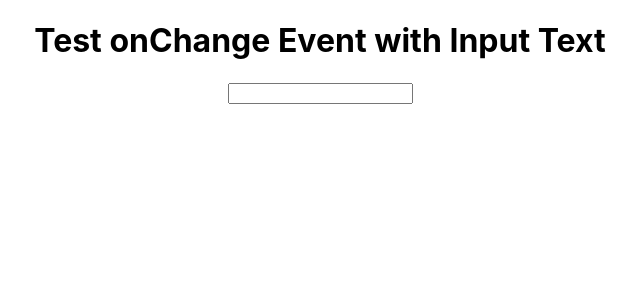
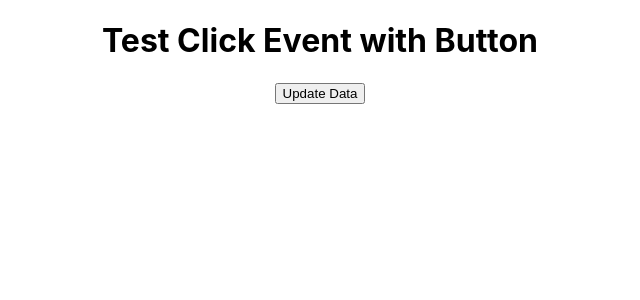
Before and after one commit to Faizanulghani/react-testing, a React (Create React App) app: page / in a window 1280 px wide. Shown: the top 300 px of the page, without its empty margins (320-960 px from the left). Built offline with nearby package versions, Linux system fonts and the light colour scheme.

Commit message:
Click event test case with button

```diff
--- a/src/App.js
+++ b/src/App.js
@@ -1,17 +1,13 @@
-import logo from "./logo.svg";
 import "./App.css";
 import { useState } from "react";
 
 function App() {
-  let [data, setData] = useState();
+  let [data, setData] = useState("");
   return (
     <div className="App">
-      <h1>Test onChange Event with Input Text</h1>
-      <input
-        type="text"
-        onChange={(e) => setData(e.target.value+" world")}
-        value={data}
-      />
+      <h1>Test Click Event with Button</h1>
+      <button onClick={() => setData("Hello World")}>Update Data</button>
+      <h1>{data}</h1>
     </div>
   );
 }
--- a/src/sum.js
+++ /dev/null
@@ -1,3 +0,0 @@
-export default function sum(a,b){
-    return a+b
-}
```
Also changed, not shown: 2 other files (tests, documents, lock files or other folders).
